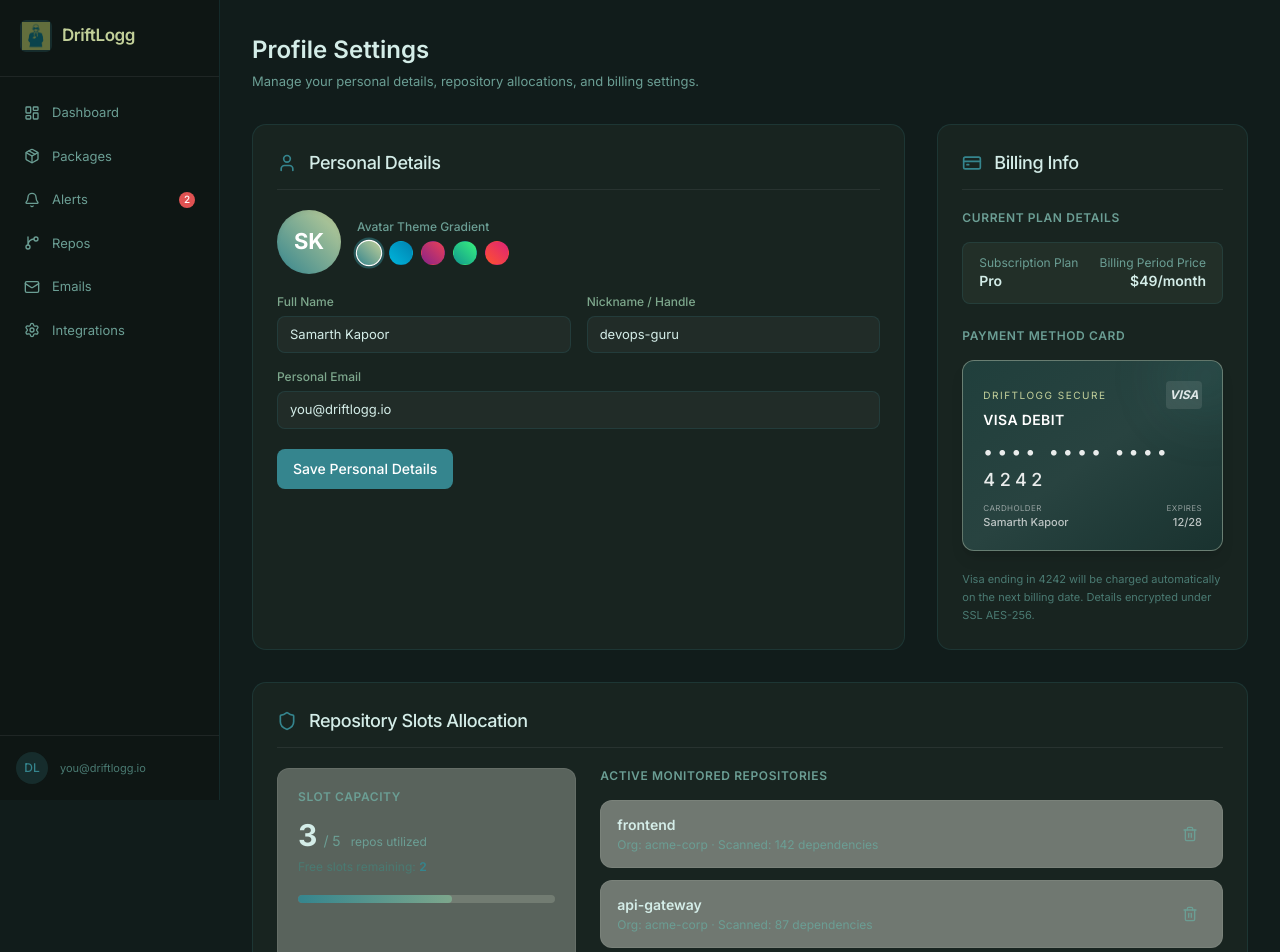
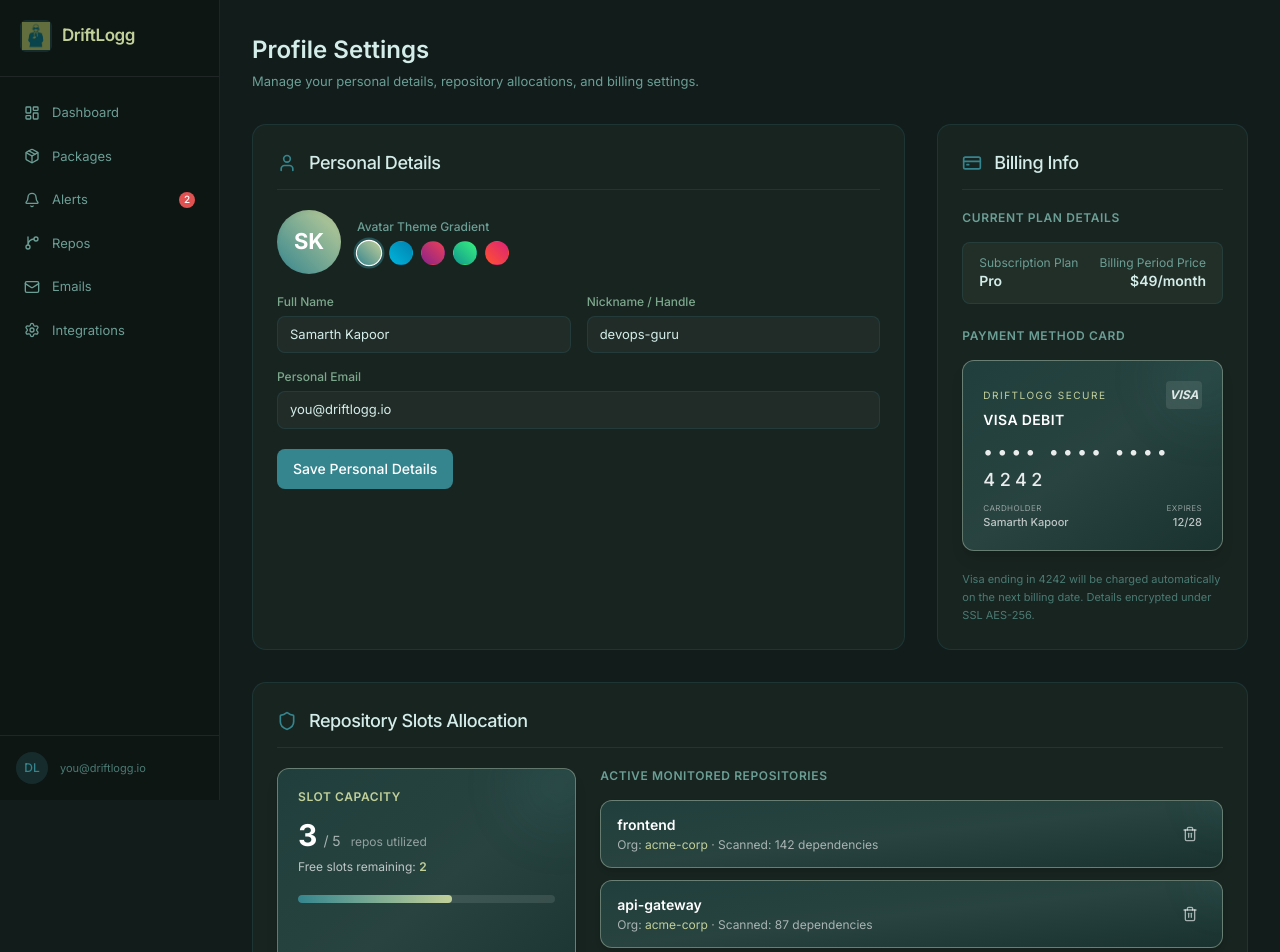
Before and after one commit to aryanpachori/Beacon, a Next.js app in the folder frontend/: page /profile in a window 1280 px wide. Shown: the top 952 px of the page. Built offline with nearby package versions, Linux system fonts and the light colour scheme.

Commit message:
style(profile): match slot allocation and repo card themes with payment card

```diff
--- a/frontend/src/app/(dashboard)/profile/page.tsx
+++ b/frontend/src/app/(dashboard)/profile/page.tsx
@@ -259,24 +259,28 @@ export default function ProfilePage() {
 
           <div className="grid grid-cols-1 gap-6 md:grid-cols-3">
             {/* Limit breakdown metrics */}
-            <div className="flex flex-col gap-3 rounded-xl border border-dl-border bg-dl-page/30 p-5 md:col-span-1">
-              <span className="text-xs font-semibold uppercase tracking-wider text-dl-muted">Slot Capacity</span>
+            <div className="relative overflow-hidden flex flex-col gap-3 rounded-xl border border-dl-m-border/40 bg-gradient-to-br from-[#1c3b38] via-[#243f3c] to-[#142e2b] p-5 shadow-lg text-white md:col-span-1">
+              {/* Glassmorphic overlay highlights */}
+              <div className="absolute inset-0 bg-white/[0.02] pointer-events-none" />
+              <div className="absolute -right-8 -top-8 h-24 w-24 rounded-full bg-dl-teal/10 blur-xl pointer-events-none" />
 
-              <div className="flex flex-col gap-1.5">
+              <span className="relative z-10 text-xs font-semibold uppercase tracking-wider text-dl-sage-light">Slot Capacity</span>
+
+              <div className="relative z-10 flex flex-col gap-1.5">
                 <div className="flex items-baseline gap-1.5">
-                  <span className="text-3xl font-bold text-dl-forest">{utilizedSlots}</span>
-                  <span className="text-sm text-dl-muted">/ {totalSlots === 999999 ? '∞' : totalSlots}</span>
-                  <span className="text-xs text-dl-muted ml-1">repos utilized</span>
+                  <span className="text-3xl font-bold text-white">{utilizedSlots}</span>
+                  <span className="text-sm text-white/60">/ {totalSlots === 999999 ? '∞' : totalSlots}</span>
+                  <span className="text-xs text-white/50 ml-1">repos utilized</span>
                 </div>
-                <div className="text-xs text-dl-hint">
-                  Free slots remaining: <span className="font-semibold text-dl-teal">{freeSlots}</span>
+                <div className="text-xs text-white/70">
+                  Free slots remaining: <span className="font-semibold text-dl-sage-light">{freeSlots}</span>
                 </div>
               </div>
 
               {/* Progress track */}
-              <div className="h-2 w-full overflow-hidden rounded-full bg-dl-m-border/20 mt-2">
+              <div className="relative z-10 h-2 w-full overflow-hidden rounded-full bg-white/10 mt-2">
                 <div
-                  className="h-full rounded-full bg-gradient-to-r from-dl-teal to-dl-sage transition-all duration-500 ease-out"
+                  className="h-full rounded-full bg-gradient-to-r from-dl-teal to-dl-sage-light transition-all duration-500 ease-out"
                   style={{ width: `${slotsPercentage}%` }}
                 />
               </div>
@@ -304,19 +308,23 @@ export default function ProfilePage() {
                   {reposList.map(repo => (
                     <div
                       key={repo.id}
-                      className="flex items-center justify-between rounded-xl border border-dl-border bg-dl-card/40 px-4 py-3.5 hover:bg-dl-card transition-all duration-150"
+                      className="relative overflow-hidden flex items-center justify-between rounded-xl border border-dl-m-border/40 bg-gradient-to-br from-[#1c3b38] via-[#243f3c] to-[#142e2b] px-4 py-3.5 hover:opacity-95 shadow-md text-white transition-all duration-150"
                     >
-                      <div>
-                        <div className="text-sm font-semibold text-dl-forest">{repo.name}</div>
-                        <div className="text-xs text-dl-muted mt-0.5">
-                          Org: {repo.org} · Scanned: {repo.packageCount} dependencies
+                      {/* Glassmorphic overlay highlights */}
+                      <div className="absolute inset-0 bg-white/[0.02] pointer-events-none" />
+                      <div className="absolute -right-8 -top-8 h-16 w-16 rounded-full bg-dl-teal/5 blur-lg pointer-events-none" />
+
+                      <div className="relative z-10">
+                        <div className="text-sm font-semibold text-white">{repo.name}</div>
+                        <div className="text-xs text-white/60 mt-0.5">
+                          Org: <span className="text-dl-sage-light">{repo.org}</span> · Scanned: {repo.packageCount} dependencies
                         </div>
                       </div>
 
                       <button
                         type="button"
                         onClick={() => handleRemoveRepo(repo.id, repo.name)}
-                        className="flex h-8 w-8 items-center justify-center rounded-lg border border-transparent text-dl-muted hover:border-dl-critical/30 hover:bg-dl-critical/10 hover:text-dl-critical transition-all duration-150"
+                        className="relative z-10 flex h-8 w-8 items-center justify-center rounded-lg border border-transparent text-white/60 hover:bg-white/10 hover:text-dl-danger transition-all duration-150"
                         title="Remove repository"
                       >
                         <Trash2 className="h-4 w-4" />
```
